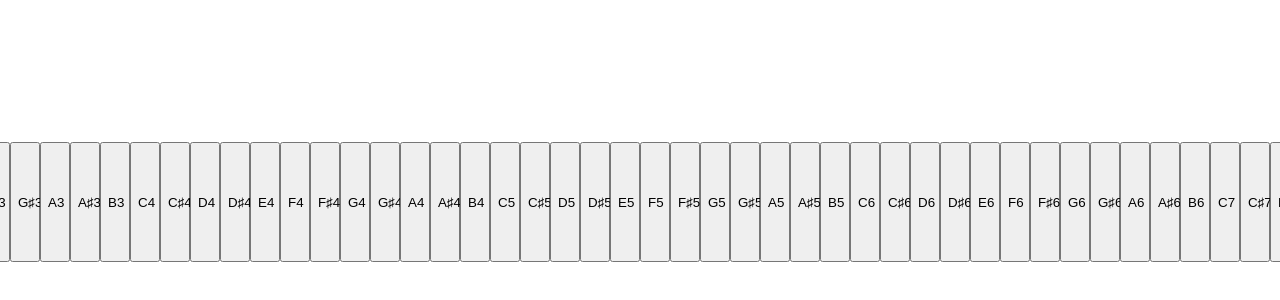
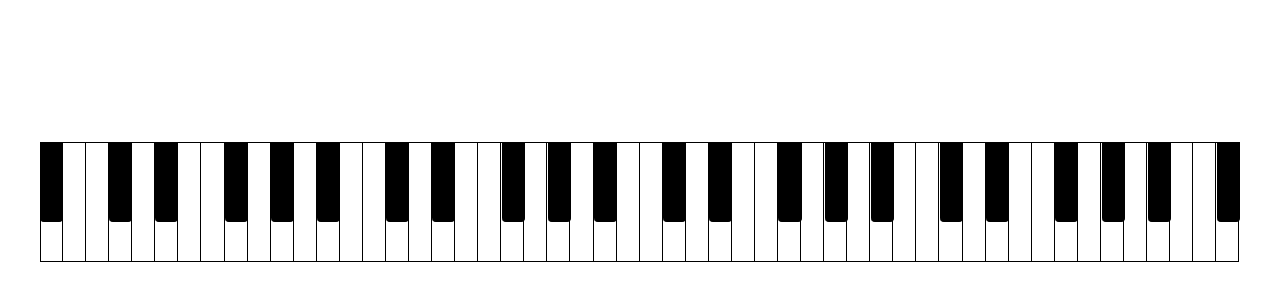
Before and after one commit to freevuehub/piano, a Next.js app: page / in a window 1280 px wide. Shown: the part 198-498 px from the top of the page. Built offline with nearby package versions, Linux system fonts and the light colour scheme.

Commit message:
[improved]: 피아노 레이아웃 제적

```diff
--- a/pages/index.jsx
+++ b/pages/index.jsx
@@ -13,6 +13,7 @@ const pianoList = [
   'C8', 'C♯8', 'D8', 'D♯8', 'E8', 'F8', 'F♯8', 'G8', 'G♯8', 'A8', 'A♯8', 'B8',
   'C9',
 ]
+const width = (100 / (pianoList.length - pianoList.filter((item) => /♯/g.test(item)).length))
 const Home = () => {
   const [pick, setPick] = useState('')
   const [timer, setTimer] = useState(0)
@@ -34,9 +35,13 @@ const Home = () => {
   return (
     <div className={style.container}>
       <div className={style.pianoWrap}>
-        {pianoList.map((item) => (
+        {pianoList.map((item, index) => (
           <button
-            className={`piano-${item} ${/♯/g.test(item) ? 'sharp' : ''}`}
+            style={{
+              width: `${width}%`,
+              left: /♯/g.test(item) ? `${width * (index - 1)}%` : 'unset',
+            }}
+            className={`piano-${item} ${/♯/g.test(item) ? style.sharp : ''} ${style.button}`}
             onClick={onButtonClick}
             value={item}
             key={item}
--- a/styles/Home.module.css
+++ b/styles/Home.module.css
@@ -1,24 +1,38 @@
 .container {
-  display: flex;
-  flex-direction: column;
-  justify-content: center;
-  align-items: center;
-  overflow-x: auto;
-  overflow-y: hidden;
+  overflow: hidden;
   height: 100vh;
 }
 .pianoWrap {
   min-height: 100vh;
   align-items: center;
   display: flex;
-  overflow-x: auto;
+  overflow: hidden;
+  width: 1200px;
+  margin: 0 auto;
+  position: relative;
 }
-.pianoWrap button {
-  width: 30px;
+.button {
   height: 120px;
+  border: 1px solid #000;
+  border-left: 0;
+  font-size: 0;
+  background-color: #fff;
 }
-.pianoWrap button.sharp {
+.button:first-child {
+  border-left: 1px solid #000;
+}
+.button:focus {
+  outline: 0;
+  background-color: #f2f2f2;
+}
+.sharp {
   position: absolute;
+  transform: translateY(-60px);
+  top: 50%;
+  height: 80px;
+  background-color: #000;
+  border-radius: 0 0 4px 4px;
+  z-index: 1;
 }
 .code {
   text-align: center;
```
